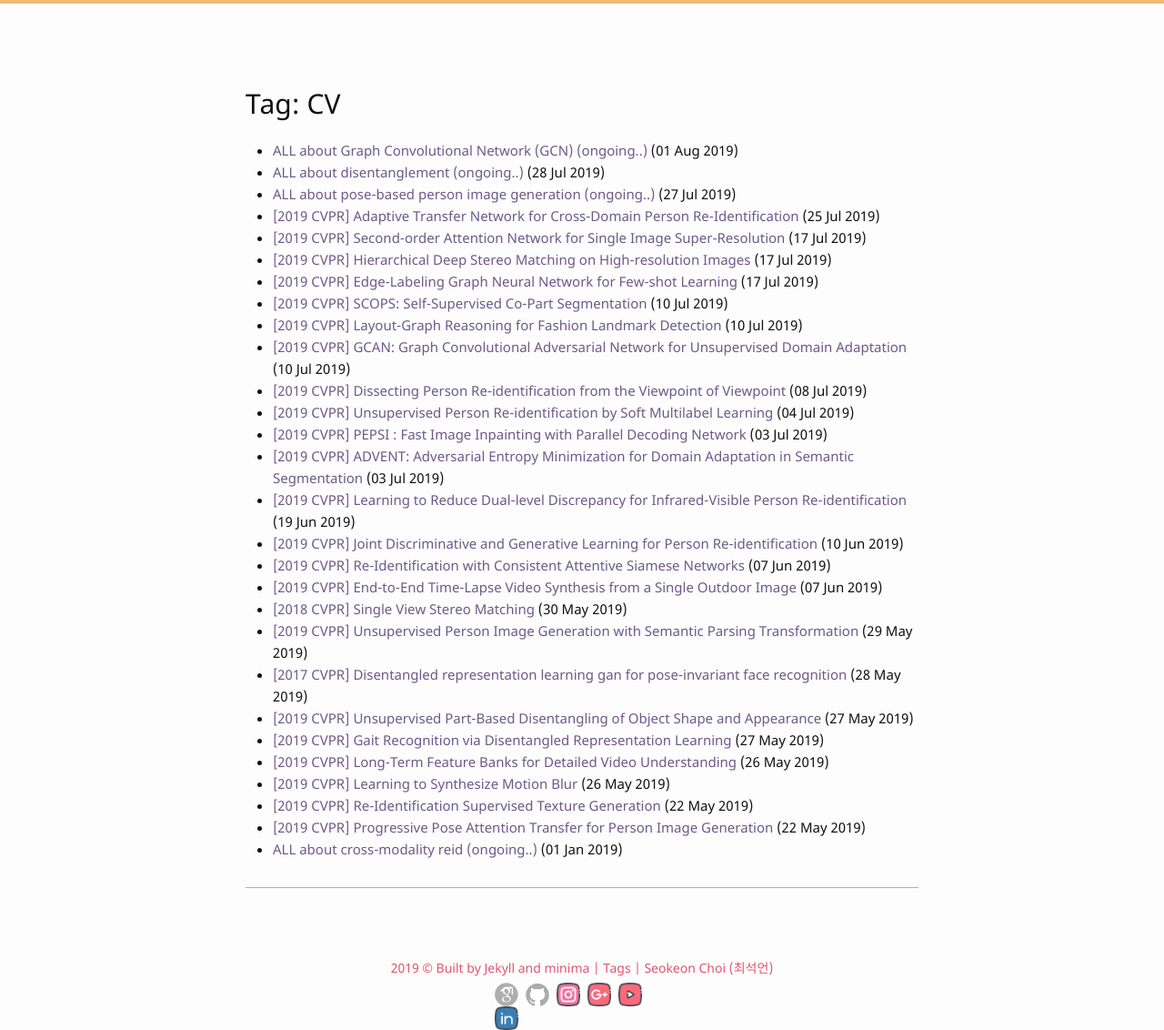
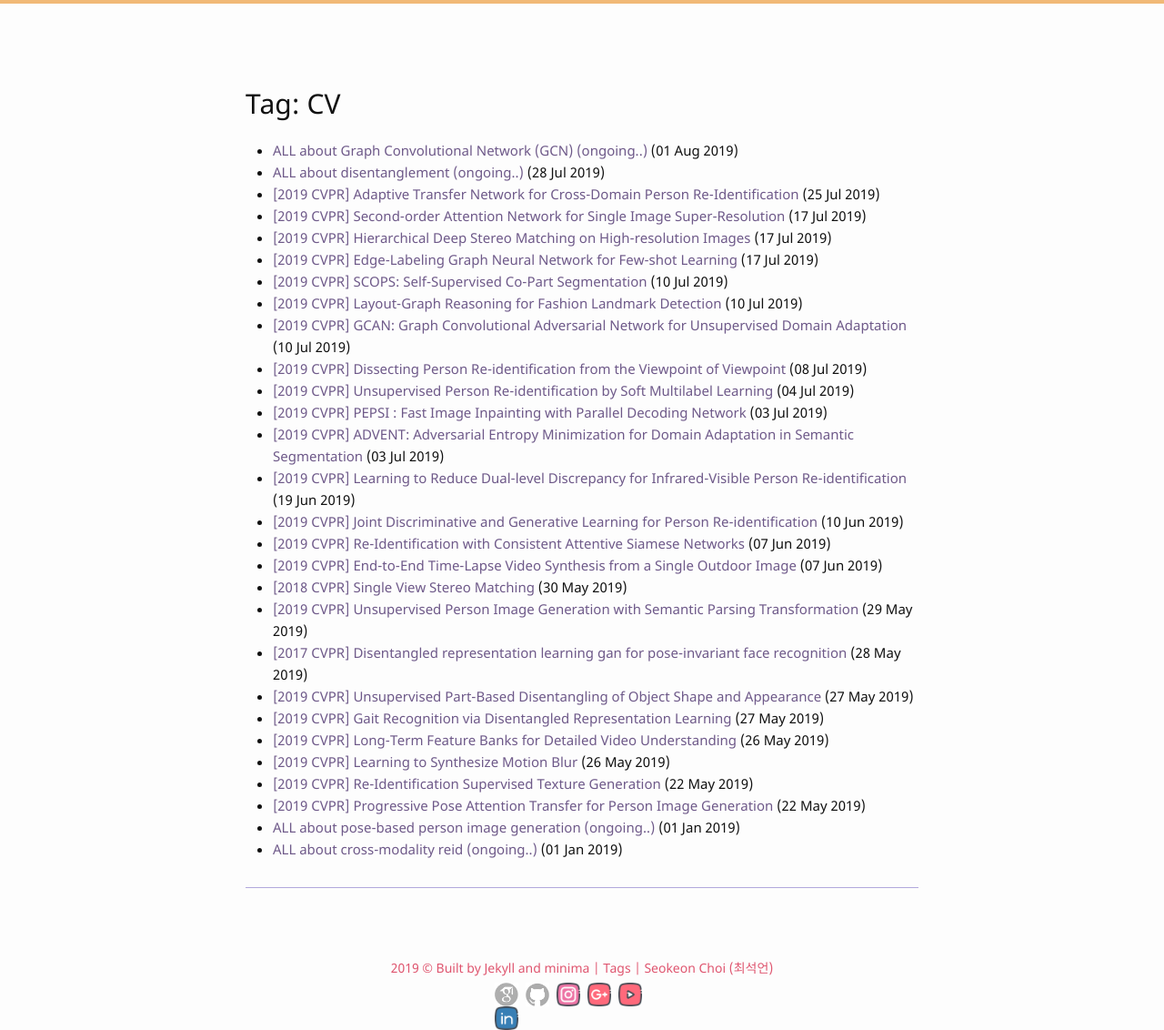
Before and after one commit to bismex/bismex.github.io, a Jekyll site: the page built from tag/CV.md, in a window 1280 px wide and 1132 px high. Shown: the whole window at 91% size. Built offline with Jekyll 4.4.1, drawn with Linux system fonts in a browser that asks for light colours.

Commit message:
Update and rename 2019-07-27-ALL-pose-reid.md to 2019-01-01-ALL-pose-reid.md

```diff
--- a/_posts/2019-07-27-ALL-pose-reid.md
+++ b/_posts/2019-01-01-ALL-pose-reid.md
@@ -1,7 +1,7 @@
 ---
 layout: post
 title: "ALL about pose-based person image generation (ongoing..)"
-date: 2019-07-27 12:00:00
+date: 2019-01-01 12:00:00
 tags: CV
 ---
 
```
